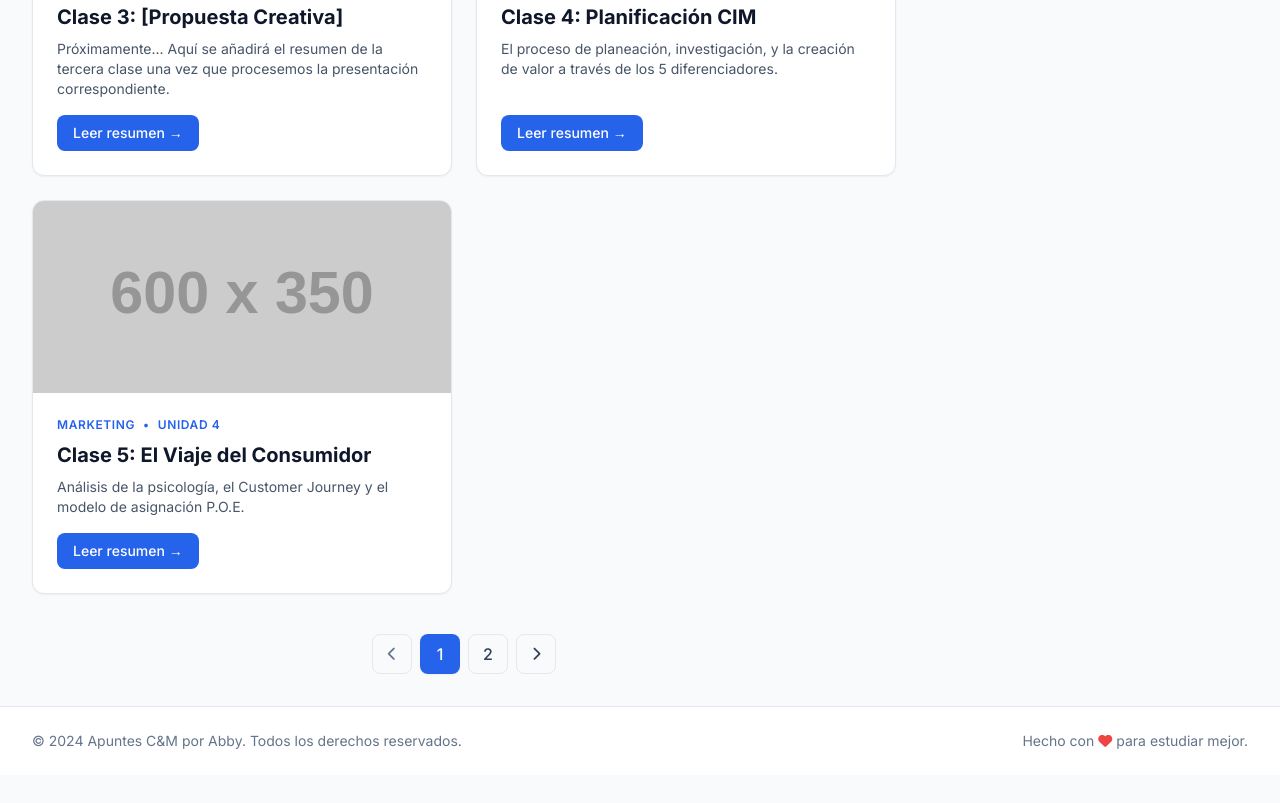
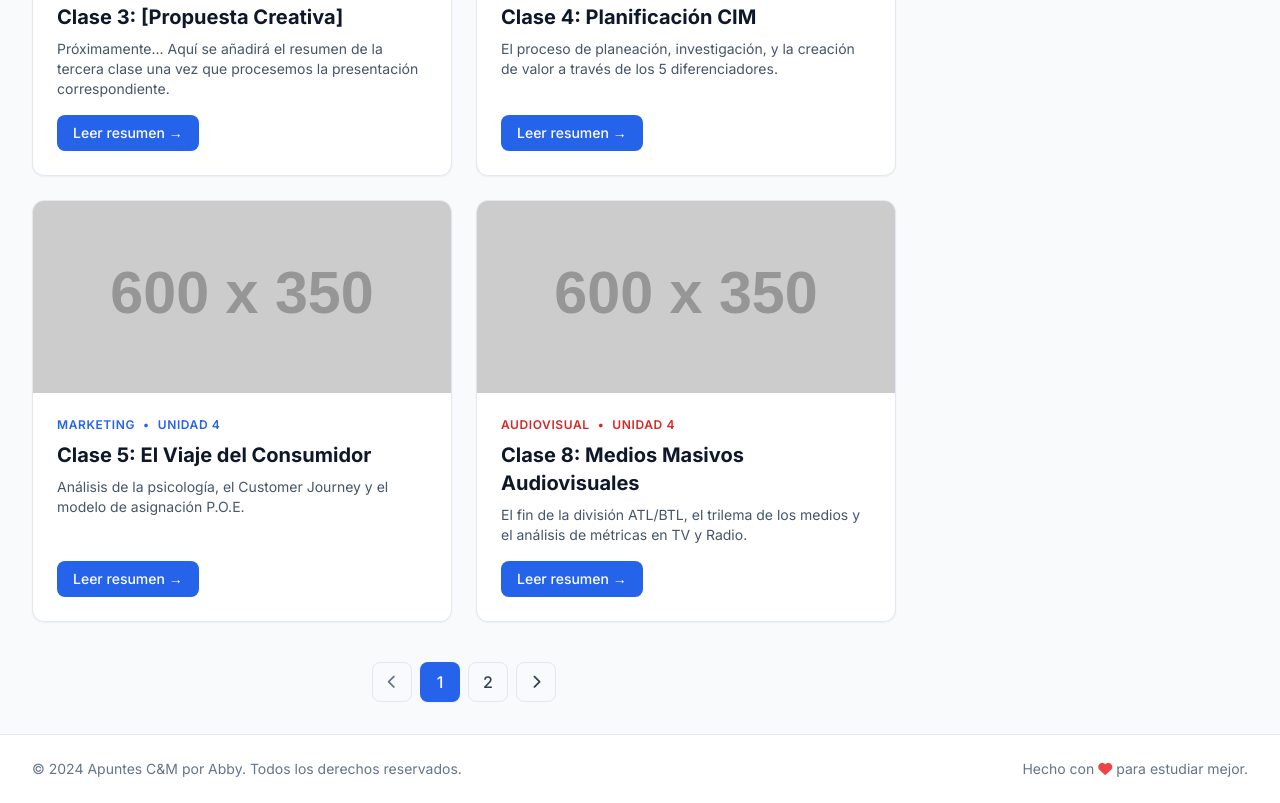
Before and after one commit to abbyrom-lab/PC_Comunicaciones-de-marketing, a plain HTML site: page index.html in a window 1280 px wide. Shown: the part 901-1704 px from the top of the page. Before the commit the page ends 1676 px from the top, so only its background shows below. Drawn offline with nearby package versions, Linux system fonts and the light colour scheme; placeholder pictures from the web are drawn by us.

Commit message:
Add Clase 8 article section to index.html

```diff
--- a/index.html
+++ b/index.html
@@ -163,6 +163,22 @@
         </div>
     </div>
 </article>
+                <!-- Tarjeta de Clase 8 -->
+<article class="bg-white rounded-xl shadow-sm border border-slate-200 overflow-hidden hover:shadow-md transition-shadow duration-300 flex flex-col">
+    <img src="https://placehold.co/600x350/fee2e2/991b1b?text=Clase+8" alt="Imagen representativa Clase 8" class="w-full h-48 object-cover">
+    <div class="p-6 flex-grow flex flex-col">
+        <div class="flex items-center gap-2 text-xs text-red-600 font-semibold uppercase tracking-wider mb-2">
+            <span>Audiovisual</span><span>•</span><span>Unidad 4</span>
+        </div>
+        <h2 class="text-xl font-bold text-slate-900 mb-2">Clase 8: Medios Masivos Audiovisuales</h2>
+        <p class="text-slate-600 text-sm mb-4 line-clamp-3">El fin de la división ATL/BTL, el trilema de los medios y el análisis de métricas en TV y Radio.</p>
+        <div class="mt-auto">
+            <a href="clase-08.html" class="inline-flex items-center justify-center bg-blue-600 hover:bg-blue-700 text-white px-4 py-2 rounded-lg text-sm font-medium transition-colors">
+                Leer resumen &rarr;
+            </a>
+        </div>
+    </div>
+</article>
 
             </div>
 
```
